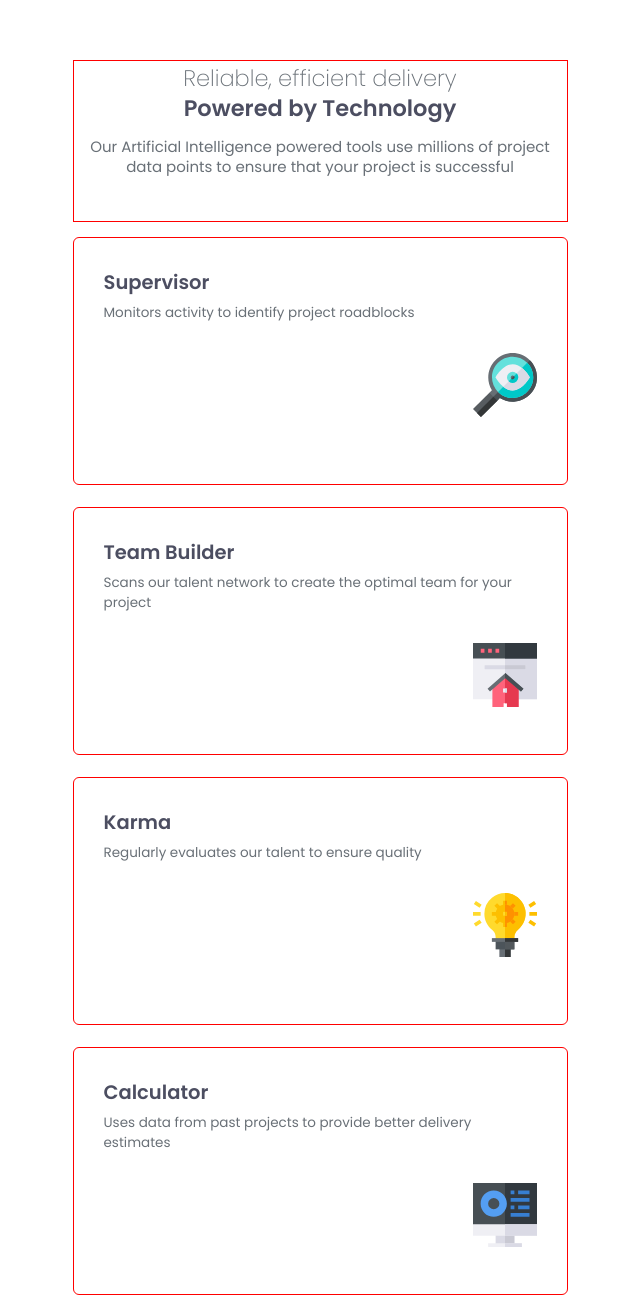
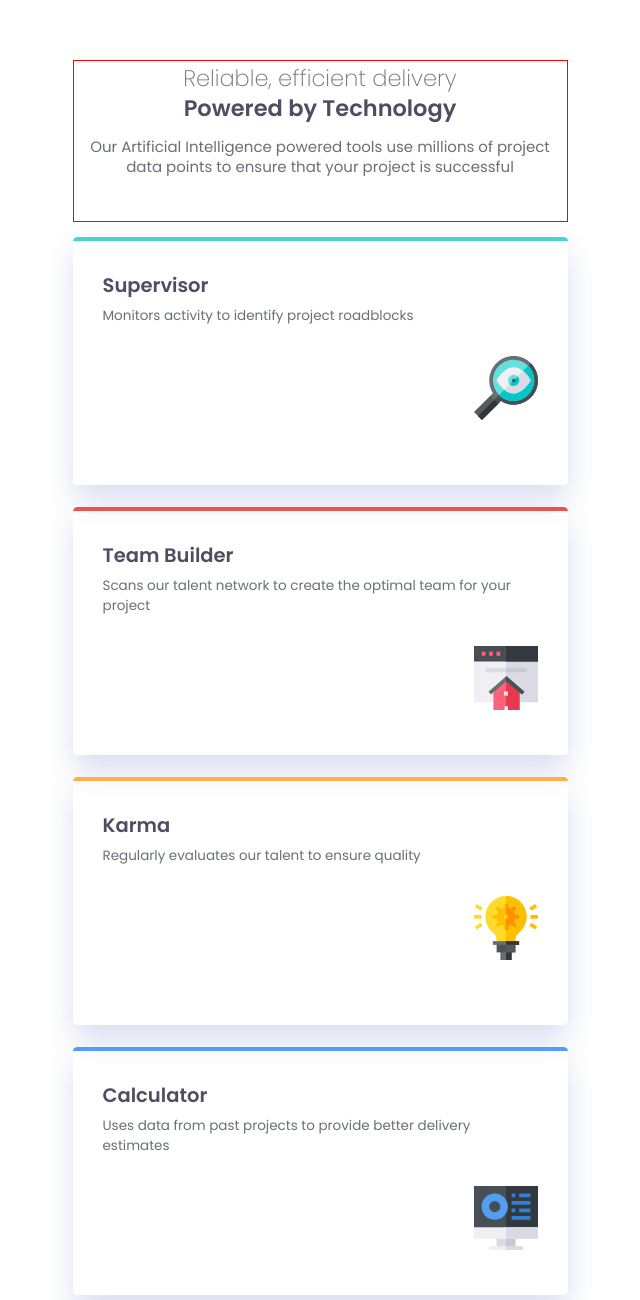
Before and after one commit to Johng117/four-card-feature-section, a plain HTML site: page index.html in a window 1280 px wide. Shown: the top 1300 px of the page, without its empty margins (320-960 px from the left). Drawn offline with Linux system fonts and the light colour scheme.

Commit message:
added box-shadow and other styles

```diff
--- a/styles.css
+++ b/styles.css
@@ -71,10 +71,26 @@ body {
   height: 16.5rem;
   max-width: 33rem;
   padding: 2rem;
-  border: 1px solid red;
   color: var(--Grey-500);
   font-size: 1rem;
-  border-radius: 0.4rem;
+  border-radius: 0.3rem;
+  box-shadow: 0rem 1rem 2rem -0.1rem rgba(54, 79, 181, 0.2);
+}
+
+.supervisor {
+  border-top: 0.3rem solid var(--Cyan);
+}
+
+.team-builder {
+  border-top: 0.3rem solid var(--Red);
+}
+
+.karma {
+  border-top: 0.3rem solid var(--Orange);
+}
+
+.calculator {
+  border-top: 0.3rem solid var(--Blue);
 }
 
 .s-title,
```
